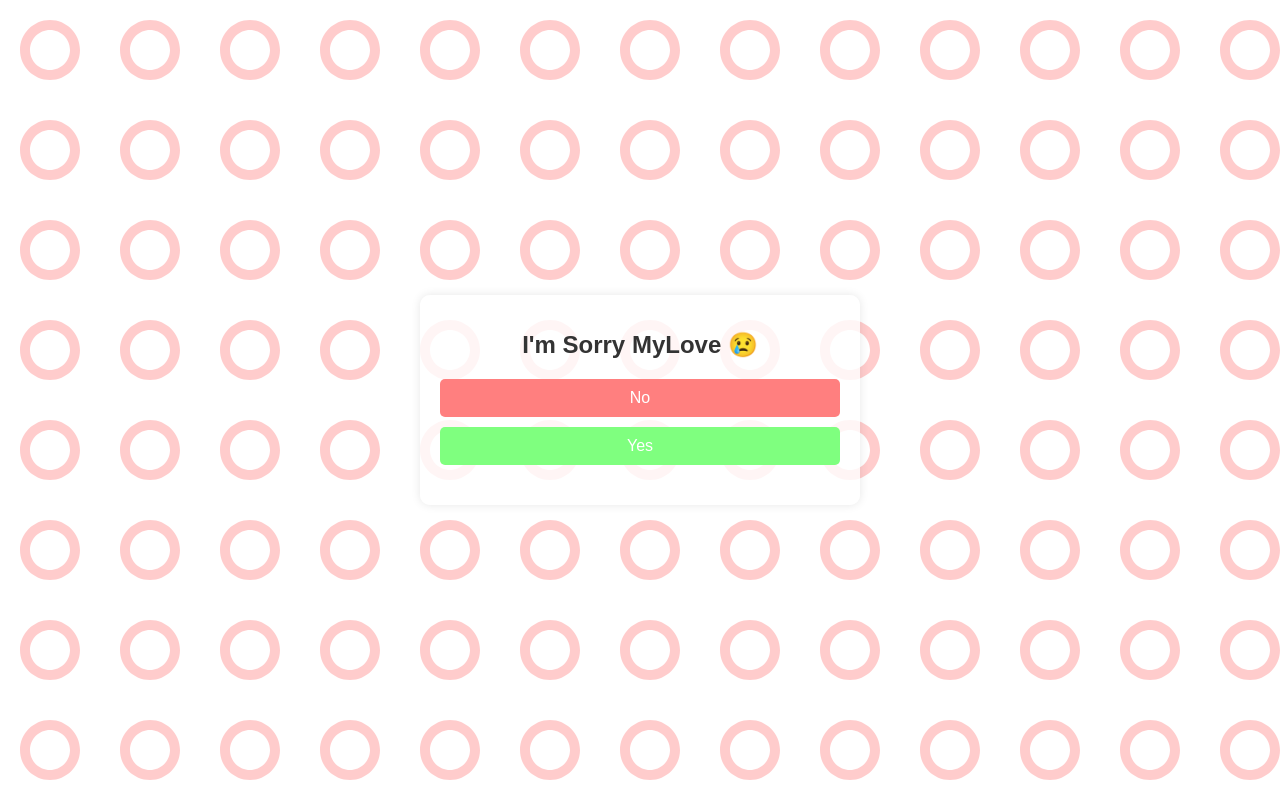
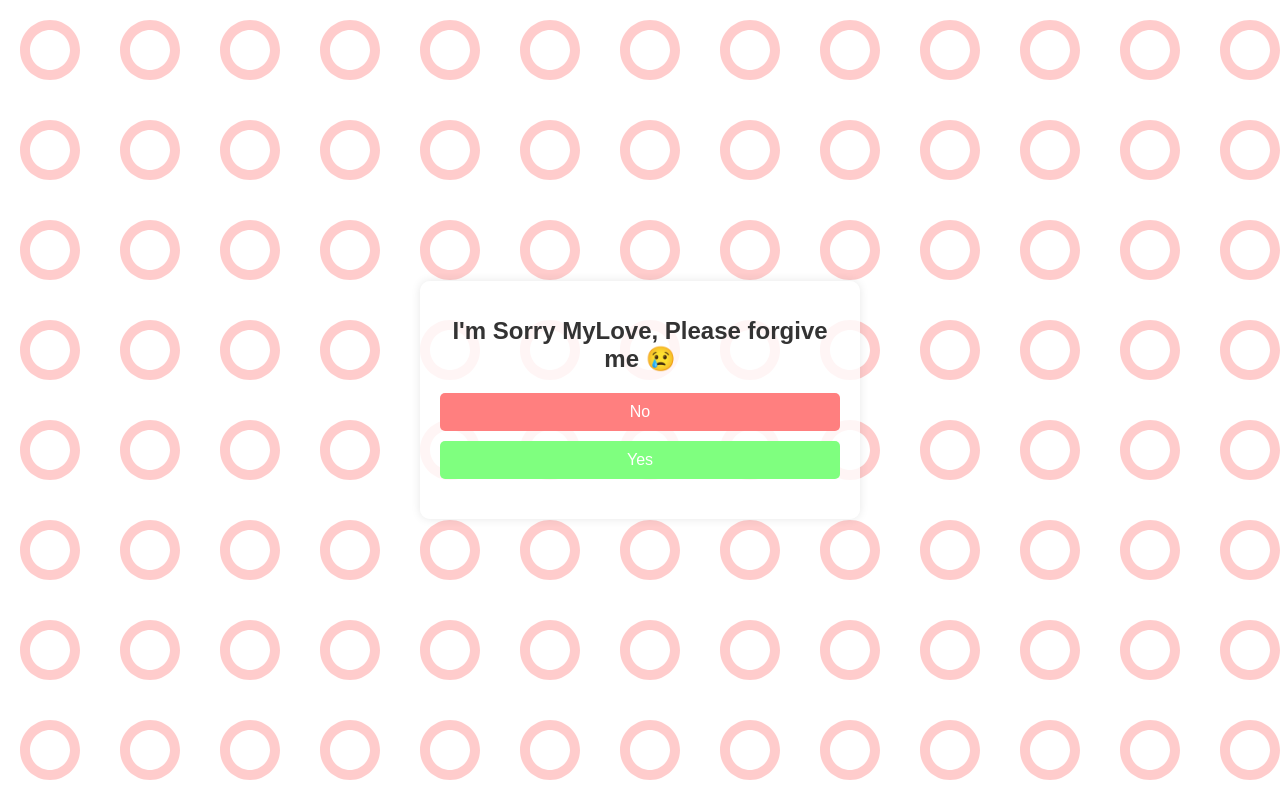
Before and after one commit to Mangila4k/openlove, a plain HTML site: page index.html in a window 1280 px wide. Drawn offline with Linux system fonts and the light colour scheme.

Commit message:
Update index.html

```diff
--- a/index.html
+++ b/index.html
@@ -138,7 +138,7 @@
 </head>
 <body>
   <div class="container">
-    <h1>I'm Sorry MyLove 😢</h1>
+    <h1>I'm Sorry MyLove, Please forgive me 😢</h1>
     <div class="buttons">
       <button id="noButton">No</button>
       <button id="yesButton">Yes</button>
```
